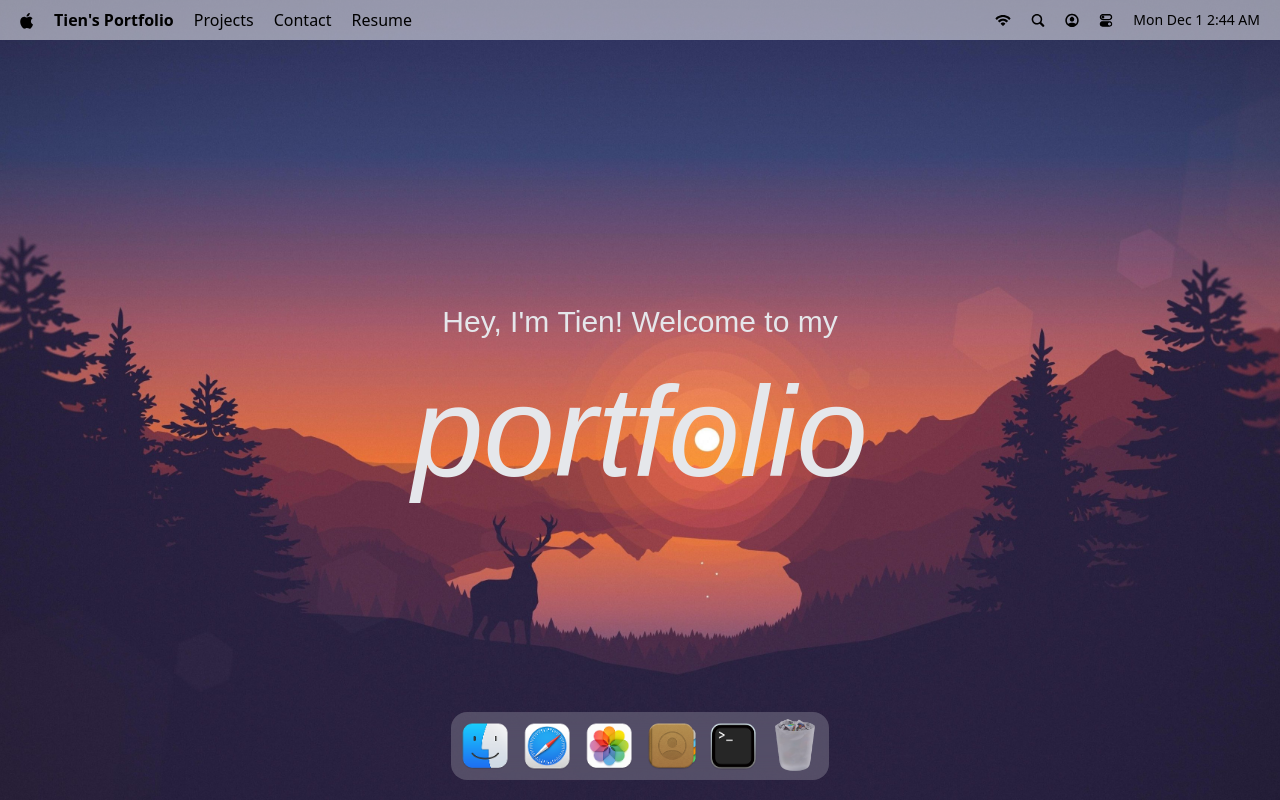
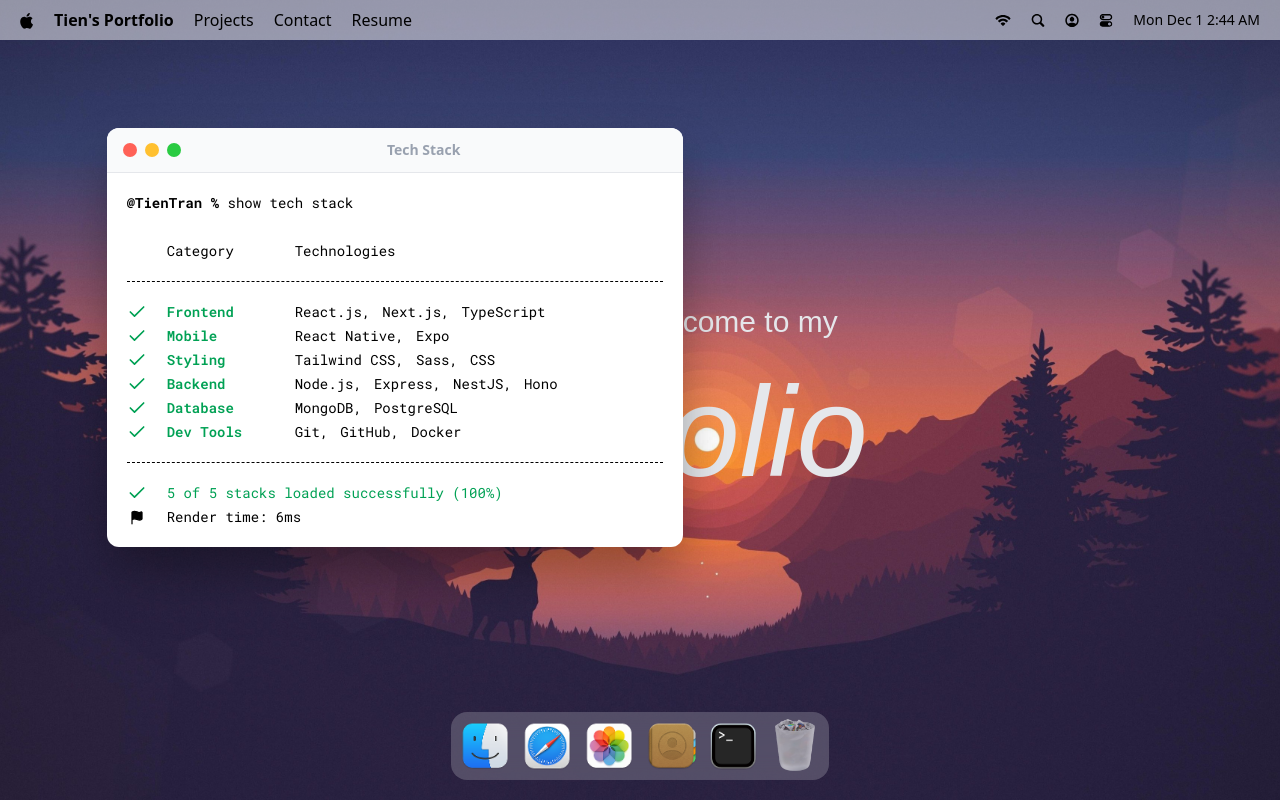
Before and after one commit to TienTran2001/portfolio_os, a React (Vite) app: page / in a window 1280 px wide. Both pictures are taken after a click on the button 733 px from the left and 746 px from the top of the page. Built offline with nearby package versions, Linux system fonts and the light colour scheme; a web font is replaced by a local one.

Commit message:
Implement a hoc for managing window state and the first window -terminal

```diff
--- a/package.json
+++ b/package.json
@@ -15,6 +15,7 @@
     "dayjs": "^1.11.19",
     "gsap": "^3.13.0",
     "immer": "^11.0.0",
+    "lucide-react": "^0.555.0",
     "react": "^19.2.0",
     "react-dom": "^19.2.0",
     "react-tooltip": "^5.30.0",
--- a/src/App.tsx
+++ b/src/App.tsx
@@ -1,4 +1,8 @@
 import { Dock, Navbar, Welcome } from '#components/index';
+import Terminal from '#windows/Terminal';
+import gsap from 'gsap';
+import { Draggable } from 'gsap/Draggable';
+gsap.registerPlugin(Draggable);
 
 function App() {
   return (
@@ -6,6 +10,8 @@ function App() {
       <Navbar />
       <Welcome />
       <Dock />
+
+      <Terminal />
     </main>
   );
 }
--- /dev/null
+++ b/src/components/WindowController.tsx
@@ -0,0 +1,19 @@
+import { WINDOW_CONFIG } from '#constants/index';
+import useWindowStore from '#store/window';
+
+const WindowController = ({
+  target,
+}: {
+  target: keyof typeof WINDOW_CONFIG;
+}) => {
+  const { closeWindow } = useWindowStore();
+  return (
+    <div id="window-controls">
+      <div className="close" onClick={() => closeWindow(target)} />
+      <div className="minimize" />
+      <div className="maximize" />
+    </div>
+  );
+};
+
+export default WindowController;
--- a/src/components/index.ts
+++ b/src/components/index.ts
@@ -1,5 +1,6 @@
 import Navbar from '#components/Navbar';
 import Welcome from '#components/Welcome';
 import Dock from '#components/Dock';
+import WindowController from '#components/WindowController';
 
-export { Navbar, Welcome, Dock };
+export { Navbar, Welcome, Dock, WindowController };
--- /dev/null
+++ b/src/hoc/WindowWrapper.tsx
@@ -0,0 +1,81 @@
+import { WINDOW_CONFIG } from '#constants/index';
+import useWindowStore from '#store/window';
+import { useGSAP } from '@gsap/react';
+import { useLayoutEffect, useRef } from 'react';
+
+import gsap from 'gsap';
+import { Draggable } from 'gsap/Draggable';
+
+const WindowWrapper = (
+  Component: React.ComponentType,
+  windowKey: keyof typeof WINDOW_CONFIG
+) => {
+  const Wrapped = (props: any) => {
+    const { focusWindow, windows } = useWindowStore();
+    const { isOpen, zIndex } = windows[windowKey];
+
+    const ref = useRef<HTMLElement>(null);
+
+    useGSAP(() => {
+      const el = ref.current;
+
+      if (!el || !isOpen) return;
+      el.style.display = 'none';
+
+      gsap.fromTo(
+        el,
+        {
+          scale: 0.8,
+          opacity: 0,
+          y: 40,
+        },
+        {
+          scale: 1,
+          opacity: 1,
+          y: 0,
+          duration: 0.2,
+          ease: 'power1.out',
+        }
+      );
+    }, [isOpen]);
+
+    useGSAP(() => {
+      const el = ref.current;
+      if (!el) return;
+
+      const [instance] = Draggable.create(el, {
+        onPress: () => focusWindow(windowKey),
+      });
+      return () => instance.kill();
+    }, []);
+
+    useLayoutEffect(() => {
+      const el = ref.current;
+
+      if (!el) return;
+
+      el.style.display = isOpen ? 'block' : 'none';
+    }, [isOpen]);
+
+    return (
+      <section
+        id={windowKey}
+        ref={ref}
+        style={{
+          zIndex,
+        }}
+        className="absolute"
+      >
+        <Component {...props} />
+      </section>
+    );
+  };
+
+  Wrapped.displayName = `WindowWrapper(${
+    Component.displayName || Component.name || 'Component'
+  })`;
+
+  return Wrapped;
+};
+
+export default WindowWrapper;
--- /dev/null
+++ b/src/windows/Terminal.tsx
@@ -0,0 +1,59 @@
+import WindowController from '#components/WindowController';
+import { techStack } from '#constants/index';
+import WindowWrapper from '#hoc/WindowWrapper';
+import { Check, Flag } from 'lucide-react';
+
+const Terminal = () => {
+  return (
+    <>
+      <div id="window-header">
+        <WindowController target="terminal" />
+        <h2>Tech Stack</h2>
+      </div>
+
+      <div className="techstack">
+        <p>
+          <span className="font-bold">@TienTran % </span>
+          show tech stack
+        </p>
+
+        <div className="label">
+          <p className="w-32">Category</p>
+          <p>Technologies</p>
+        </div>
+
+        <ul className="content">
+          {techStack.map(({ category, items }) => (
+            <li key={category} className="flex items-center">
+              <Check className="check" size={20} />
+              <h3>{category}</h3>
+              <ul>
+                {items.map((item, i) => (
+                  <li key={i}>
+                    {item}
+                    {i < items.length - 1 ? ',' : ''}
+                  </li>
+                ))}
+              </ul>
+            </li>
+          ))}
+        </ul>
+
+        <div className="footnote">
+          <p>
+            <Check size={20} /> 5 of 5 stacks loaded successfully (100%)
+          </p>
+
+          <p className="text-black">
+            <Flag size={15} fill="black" />
+            Render time: 6ms
+          </p>
+        </div>
+      </div>
+    </>
+  );
+};
+
+const TerminalWindow = WindowWrapper(Terminal, 'terminal');
+
+export default TerminalWindow;
--- /dev/null
+++ b/src/windows/index.ts
@@ -0,0 +1,3 @@
+import Terminal from '#windows/Terminal';
+
+export { Terminal };
```
Also changed, not shown: 1 other file (tests, documents, lock files or other folders).
